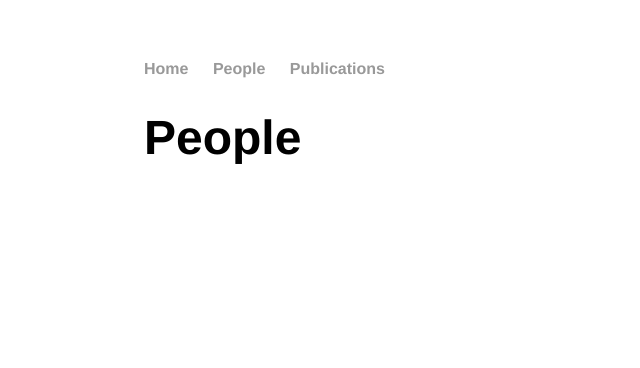
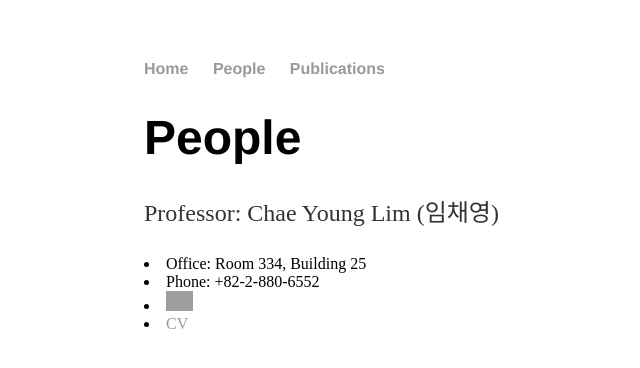
Before and after one commit to starestar/limcstat.github.io, a Jekyll site: the page built from people/index.html, in a window 1280 px wide. Shown: the top 368 px of the page, without its empty margins (48-688 px from the left). Built offline with Jekyll 4.4.1, drawn with Linux system fonts in a browser that asks for light colours; grey boxes are pictures that could not be loaded.

Commit message:
Update index.html

```diff
--- a/people/index.html
+++ b/people/index.html
@@ -7,5 +7,19 @@ title: People
 
 	<h1> People <br>  </h1>
 
+	<p>
+		Professor: Chae Young Lim  (임채영)
+		</p>
+	</tr>
+	<tr>
+		<td class="content">
+			<li> Office: Room 334, Building 25</li>
+			<li> Phone: +82-2-880-6552</li>
+			<li> <img src="./lim_files/email.jpg" height="20"> </li>
+            <li> <a href="./lim_files/cv_lim_chaeyoung.pdf" target="_blank">CV</a> </li>
+		</td>
+	</tr>
+
+
 
 </div><!-- /.blurb -->
```
